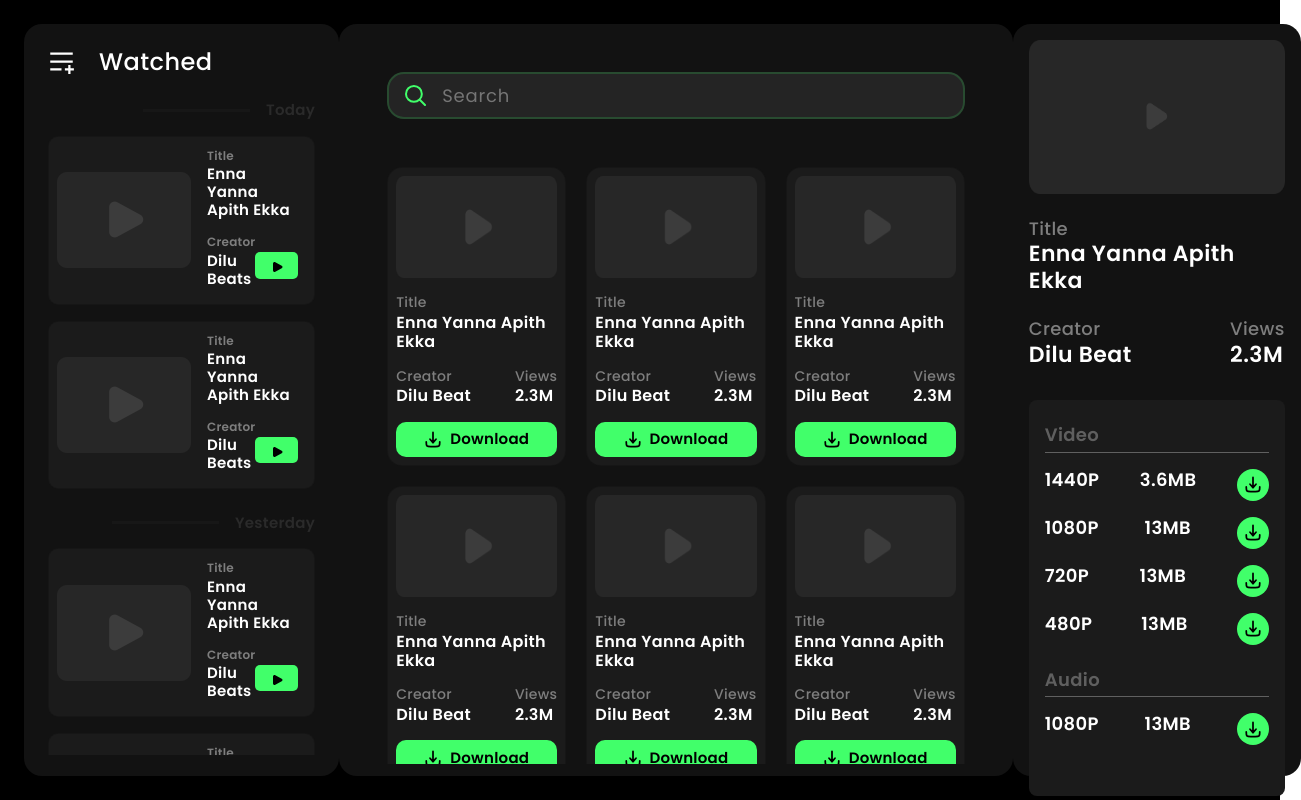
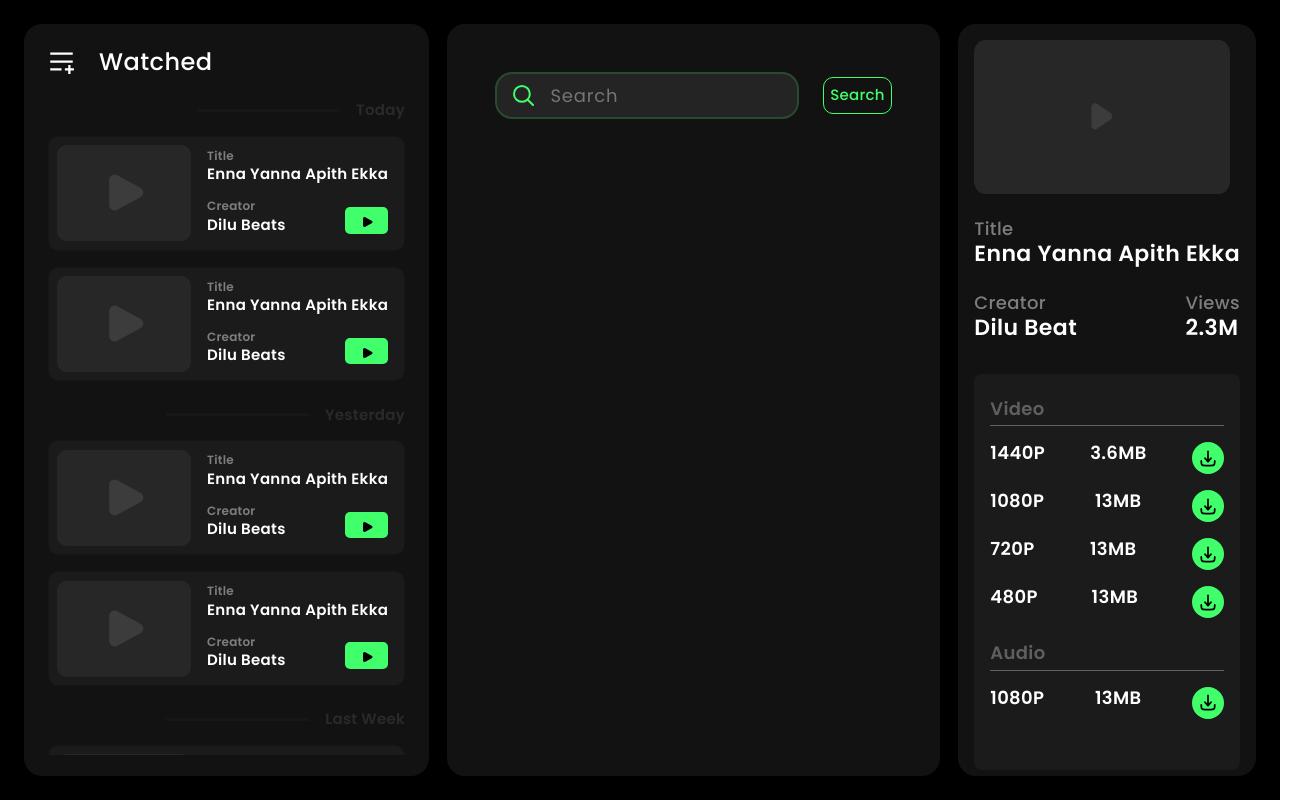
Before and after one commit to amliyanage/Project-TuneTap, a React (Vite) app: page / in a window 1280 px wide. Shown: the whole page, 1301 px wide, since content can reach past the window. Built offline with nearby package versions, Linux system fonts and the light colour scheme.

Commit message:
get video and load it to search result card developed

```diff
--- a/package.json
+++ b/package.json
@@ -11,12 +11,13 @@
   },
   "dependencies": {
     "@popperjs/core": "^2.11.8",
-    "axios": "^1.7.4",
+    "axios": "^1.7.5",
     "bootstrap": "^5.3.3",
     "cors": "^2.8.5",
     "express": "^4.19.2",
     "ffmpeg-static": "^5.2.0",
     "fluent-ffmpeg": "^2.1.3",
+    "lodash.debounce": "^4.0.8",
     "react": "^18.3.1",
     "react-dom": "^18.3.1",
     "ytdl-core": "^4.11.5"
--- a/src/css/SearchSection.css
+++ b/src/css/SearchSection.css
@@ -63,10 +63,34 @@
     display: grid;
     grid-template-columns: repeat(3,1fr);
     gap: 20px;
-    height: 91%;
+    height: 89%;
     overflow-y: scroll;
 }
 
 #SearchSection .list::-webkit-scrollbar{
     width: 0;
 }
+
+#SearchSection .search + button{
+    background: transparent;
+    border-radius: 10px;
+    color: #41FF6A;
+    font-family: "Poppins", sans-serif;
+    font-size: 15px;
+    font-weight: 500;
+    letter-spacing: 0.24px;
+    padding: 0.5vw;
+    border: 1.2px solid #41FF6A;
+}
+
+#SearchSection .LoadMore{
+    padding: 4px 10px;
+    background: #41FF6A;
+    border-radius: 8px;
+    color: #000;
+    font-family: "Poppins", sans-serif;
+    font-size: 15px;
+    font-weight: 600;
+    letter-spacing: 0.24px;
+    border: 0;
+}
--- a/src/pages/components/SearchSection.jsx
+++ b/src/pages/components/SearchSection.jsx
@@ -1,82 +1,92 @@
 import { SearchSvg } from "../../util/Svg.jsx";
 import '../../css/SearchSection.css';
-import defaultVideoImg from '../../assets/defaultVideoImgInSearch.png';
-import { useState } from "react";
-import SeardResaultCard from "./cards/SearchResultCard.jsx";
+import { useCallback, useState } from "react";
+import SearchResultCard from "./cards/SearchResultCard.jsx";
+import axios from "axios";
+import debounce from "lodash.debounce";
 
 const SearchSection = () => {
-    const [results, setResults] = useState([
-        {
-            title: "Enna Yanna Apith Ekka",
-            creator: "Dilu Beat",
-            views: "2.3M",
-            img: defaultVideoImg
-        },
-        {
-            title: "Enna Yanna Apith Ekka",
-            creator: "Dilu Beat",
-            views: "2.3M",
-            img: defaultVideoImg
-        },
-        {
-            title: "Enna Yanna Apith Ekka",
-            creator: "Dilu Beat",
-            views: "2.3M",
-            img: defaultVideoImg
-        },
-        {
-            title: "Enna Yanna Apith Ekka",
-            creator: "Dilu Beat",
-            views: "2.3M",
-            img: defaultVideoImg
-        },
-        {
-            title: "Enna Yanna Apith Ekka",
-            creator: "Dilu Beat",
-            views: "2.3M",
-            img: defaultVideoImg
-        },
-        {
-            title: "Enna Yanna Apith Ekka",
-            creator: "Dilu Beat",
-            views: "2.3M",
-            img: defaultVideoImg
-        },
-        {
-            title: "Enna Yanna Apith Ekka",
-            creator: "Dilu Beat",
-            views: "2.3M",
-            img: defaultVideoImg
-        },
-        {
-            title: "Enna Yanna Apith Ekka",
-            creator: "Dilu Beat",
-            views: "2.3M",
-            img: defaultVideoImg
-        },
-        {
-            title: "Enna Yanna Apith Ekka",
-            creator: "Dilu Beat",
-            views: "2.3M",
-            img: defaultVideoImg
+    const [query, setQuery] = useState("");
+    const [searchResults, setSearchResults] = useState([]);
+    const [nextPageToken, setNextPageToken] = useState("");
+    const [loading, setLoading] = useState(false);
+
+    const API_KEY = "AIzaSyCPwinB670QKX2V86VPyjdquWdbFwReZqA"; // Replace with your actual API key
+
+    const fetchSearchResults = async (searchTerm, pageToken = '') => {
+        if (!searchTerm) return;
+
+        setLoading(true);
+        try {
+            const response = await axios.get('https://www.googleapis.com/youtube/v3/search', {
+                params: {
+                    part: 'snippet',
+                    maxResults: 12,
+                    q: searchTerm,
+                    type: 'video',
+                    key: API_KEY,
+                    pageToken: pageToken
+                }
+            });
+
+            const formattedResponse = response.data.items.map((item) => ({
+                videoId: item.id.videoId,
+                title: item.snippet.title,
+                creator: item.snippet.channelTitle,
+                img: item.snippet.thumbnails.high.url,
+                views: "N/A" // Placeholder, real views require another API call
+            }));
+
+            setSearchResults(prevResults => [
+                ...prevResults,
+                ...formattedResponse,
+            ]);
+
+            setNextPageToken(response.data.nextPageToken);
+        } catch (error) {
+            console.error('Error fetching YouTube data', error);
+        } finally {
+            setLoading(false);
         }
-    ]);
+    };
+
+    const debouncedFetchSuggestions = useCallback(debounce(fetchSearchResults, 500), []);
+
+    const handleInputChange = (e) => {
+        setQuery(e.target.value);
+        setSearchResults([]); // Clear previous results
+        setNextPageToken(null); // Reset page token
+        debouncedFetchSuggestions(e.target.value);
+    };
+
+    const handleLoadMore = () => {
+        if (nextPageToken) {
+            fetchSearchResults(query, nextPageToken);
+        }
+    };
 
     return (
-        <div id="SearchSection" className={"p-5"}>
-            <div className="search p-2 d-flex align-items-center gap-3 px-3 mb-5">
-                <SearchSvg />
-                <input type="text" placeholder="Search" />
+        <div id="SearchSection" className="p-5">
+            <div className="d-flex align-items-center mb-4 justify-content-end gap-4">
+                <div className="search p-2 d-flex align-items-center gap-3 px-3">
+                    <SearchSvg />
+                    <input type="text" value={query} onChange={handleInputChange} placeholder="Search" />
+                </div>
+                <button>Search</button>
             </div>
-            <div className={"list"}>
-                {
-                    results.map((result, index) => (
-                        <SeardResaultCard key={index} data={result} />
-                    ))
-                }
+            <div className="list">
+                {searchResults.map((result, index) => (
+                    <SearchResultCard key={index} data={result} />
+                ))}
+                {loading && <p>Loading...</p>}
             </div>
+            {nextPageToken && (
+                <div className="d-flex justify-content-center">
+                    <button className={"LoadMore mt-3"} onClick={handleLoadMore}>Load More</button>
+                </div>
+            )}
         </div>
     );
-}
+};
 
 export default SearchSection;
--- a/src/pages/components/cards/SearchResultCard.jsx
+++ b/src/pages/components/cards/SearchResultCard.jsx
@@ -1,6 +1,7 @@
 import {DownloadSvg} from "../../../util/Svg.jsx";
 
 const SearchResultCard = ({ data }) => {
+
     return(
         <div className={"card p-2"}>
             <img src={data.img} alt=""/>
```
Also changed, not shown: 1 other file (tests, documents, lock files or other folders).
